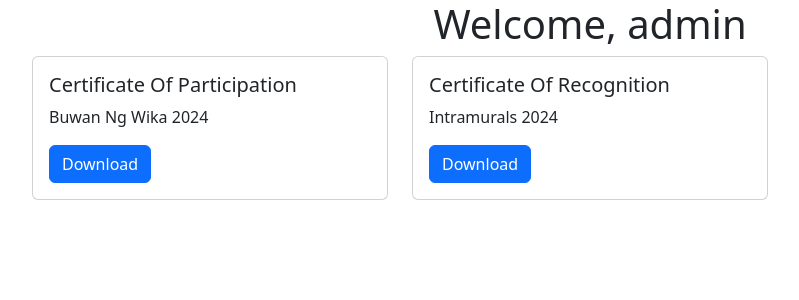
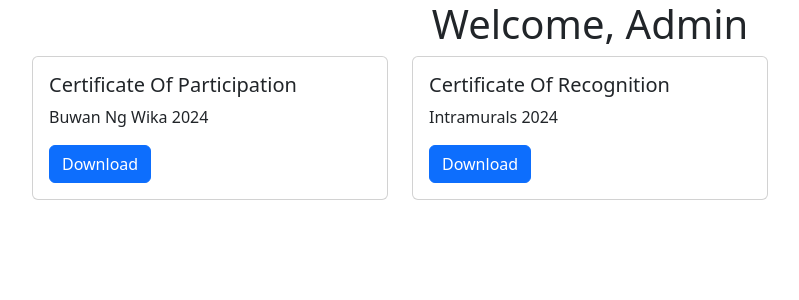
Before and after one commit to m1ch93l/ecert, a PHP site: page /home in a window 1280 px wide. Shown: the top 300 px of the page, without its empty margins (50-849 px from the left). Run offline with PHP 8.4, Linux system fonts and the light colour scheme; a user stored in the database is signed in; data comes from the database, SQL or seed files in the repository.

Commit message:
Text capitalize.

```diff
--- a/home.php
+++ b/home.php
@@ -3,7 +3,7 @@
 
 <body>
     <div class="container-md">
-        <h1 class="text-center">Welcome, <?= $_SESSION['fullname'] ?></h1>
+        <h1 class="text-center text-capitalize">Welcome, <?= $_SESSION['fullname'] ?></h1>
         <div class="row row-cols-1 row-cols-md-3 g-4">
             <?php
             $sql   = "SELECT acquired_cert.participant_id, certificate.id, certificate.type, certificate.event FROM acquired_cert INNER JOIN certificate ON acquired_cert.certificate_id = certificate.id WHERE acquired_cert.participant_id = '" . $_SESSION['participant'] . "'";
```
